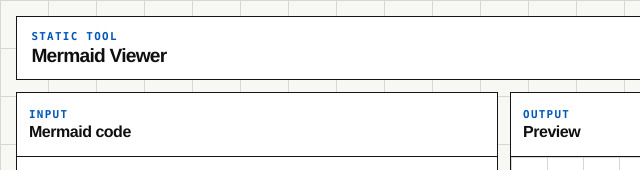
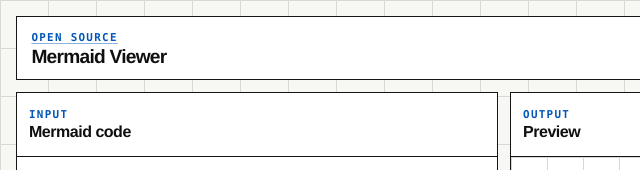
Before and after one commit to infomiho/mermaid-viewer, a website built with Vite: page index.html in a window 1280 px wide. Shown: the top 170 px of the page, 0-640 px from the left. Built offline with nearby package versions, Linux system fonts and the light colour scheme.

```diff
--- a/index.html
+++ b/index.html
@@ -50,7 +50,12 @@
     <main class="shell">
       <header class="topbar" aria-labelledby="page-title">
         <div>
-          <p class="eyebrow">Static tool</p>
+          <a
+            class="eyebrow"
+            href="https://github.com/infomiho/mermaid-viewer"
+            target="_blank"
+            rel="noreferrer"
+          >Open source</a>
           <h1 id="page-title">Mermaid Viewer</h1>
         </div>
         <div class="status" id="status" role="status" aria-live="polite">Ready</div>
--- a/src/styles.css
+++ b/src/styles.css
@@ -88,6 +88,21 @@
   letter-spacing: 0.12em;
   margin: 0 0 0.25rem;
   text-transform: uppercase;
+}
+
+.eyebrow {
+  display: inline-block;
+  text-decoration-color: color-mix(in srgb, var(--accent) 45%, transparent);
+  text-underline-offset: 0.18em;
+}
+
+.eyebrow:hover {
+  text-decoration-color: currentColor;
+}
+
+.eyebrow:focus-visible {
+  outline: 2px solid color-mix(in srgb, var(--accent) 35%, transparent);
+  outline-offset: 2px;
 }
 
 h1,
```
Also changed, not shown: .github/workflows/deploy.yml (added).
